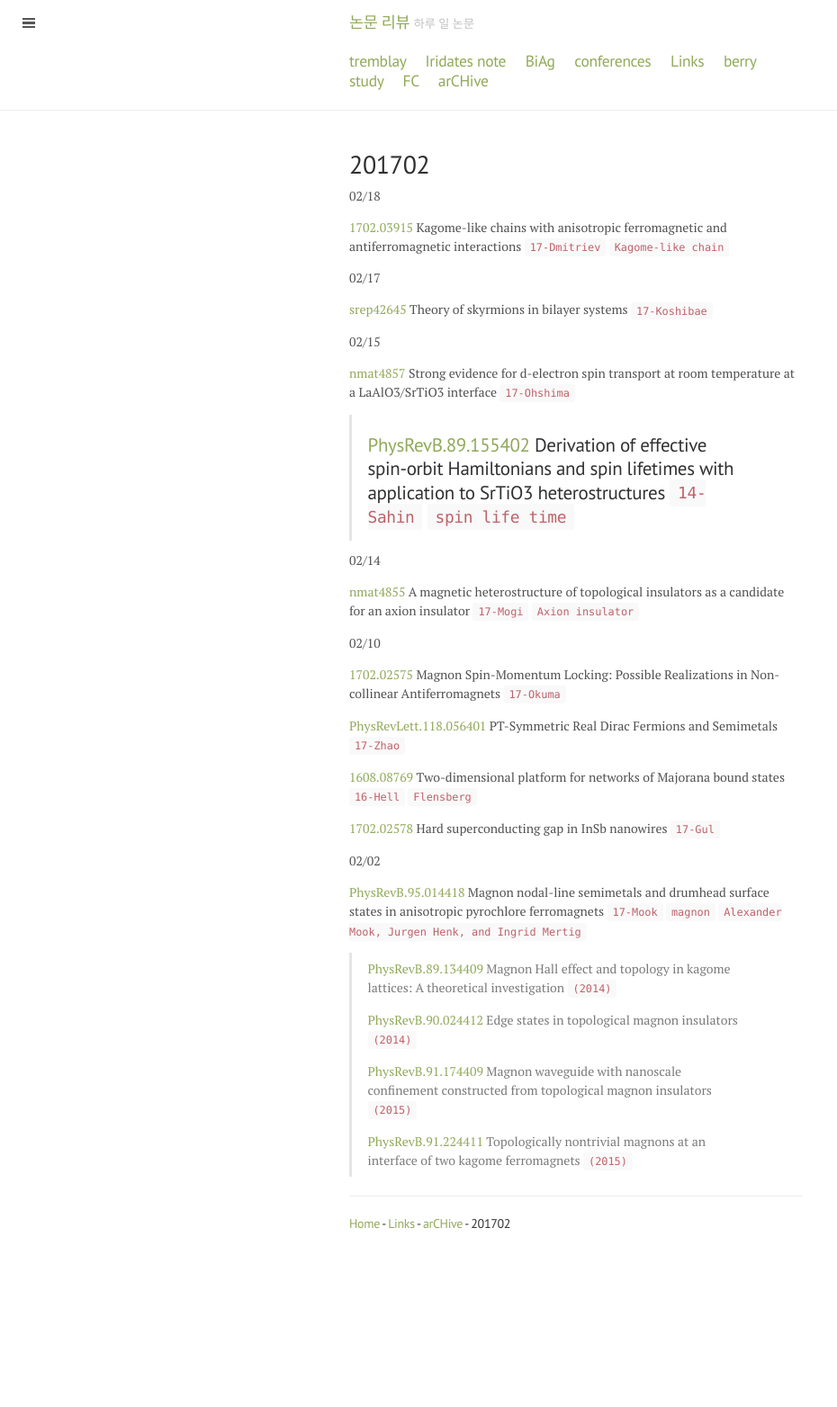
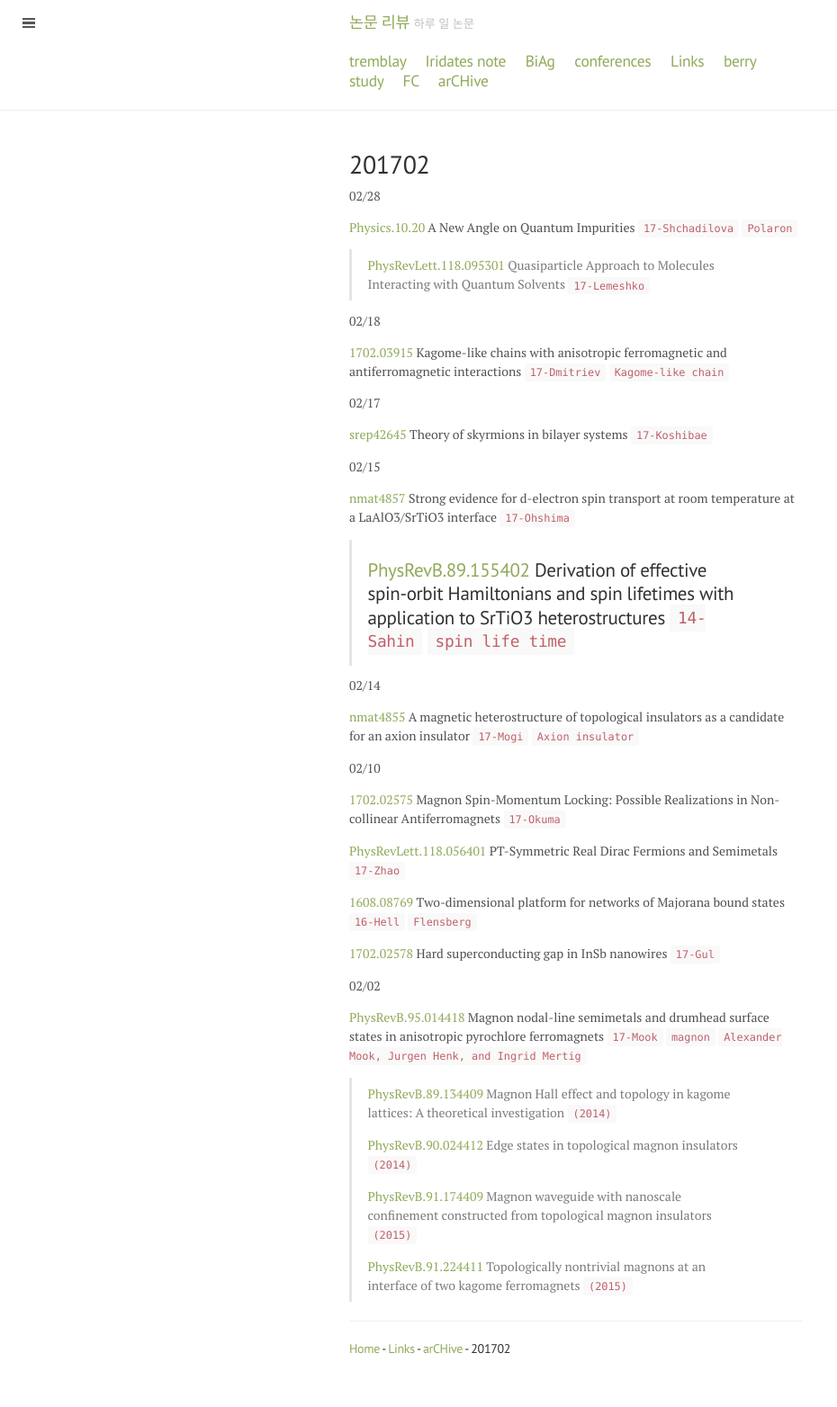
Before and after one commit to qkrwlsghdcjsworlt/work, a Jekyll site: the page built from 201702.md, in a window 1280 px wide. Shown: the whole page at 90% size, without its empty margins (0-930 px from the left). Built offline with Jekyll 4.4.1, drawn with Linux system fonts in a browser that asks for light colours; before the commit the page ends 1425 px from its top, so only the background shows below that.

Commit message:
“update”

```diff
--- a/201702.md
+++ b/201702.md
@@ -3,6 +3,15 @@ layout: page
 title: 201702
 ---
 
+
+02/28
+
+[Physics.10.20](http://physics.aps.org/articles/pdf/10.1103/Physics.10.20)
+A New Angle on Quantum Impurities `17-Shchadilova` `Polaron`
+
+>
+[PhysRevLett.118.095301](http://journals.aps.org/prl/abstract/10.1103/PhysRevLett.118.095301)
+Quasiparticle Approach to Molecules Interacting with Quantum Solvents `17-Lemeshko`
 
 02/18
 
```
